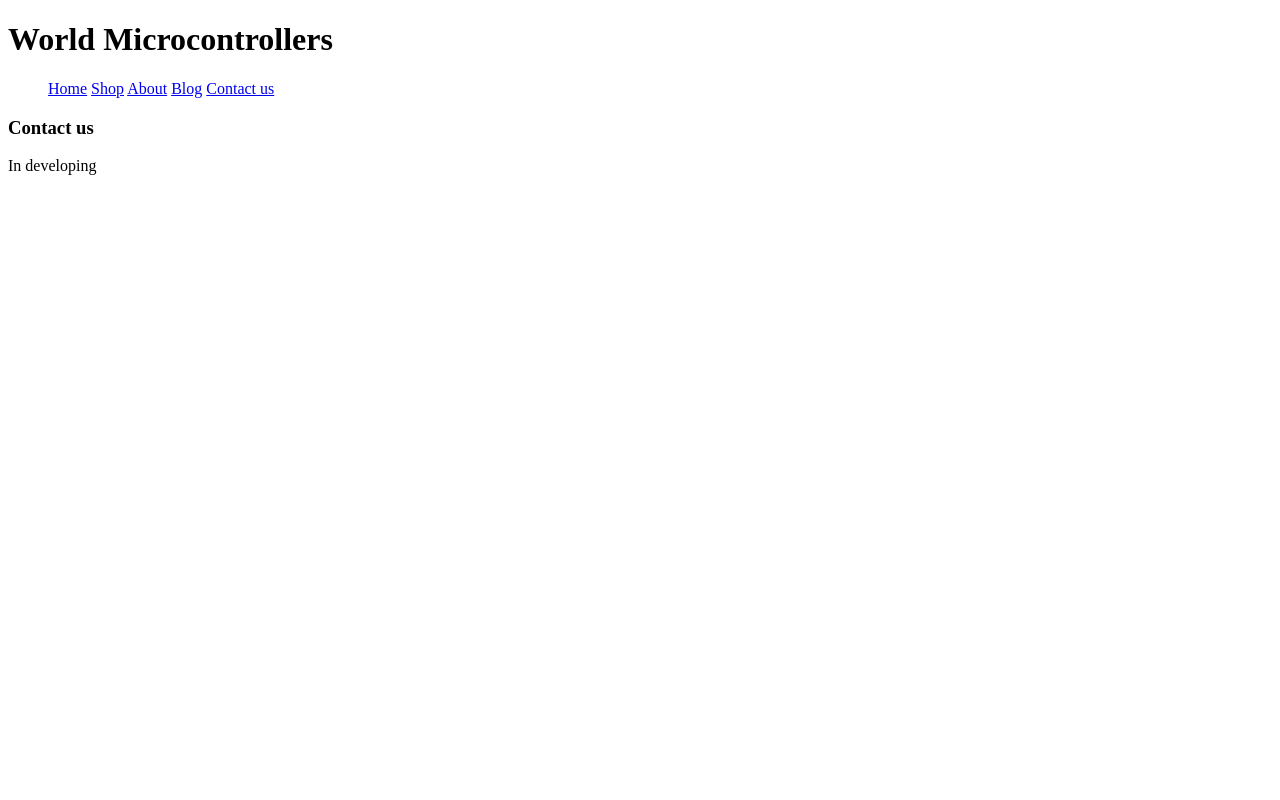
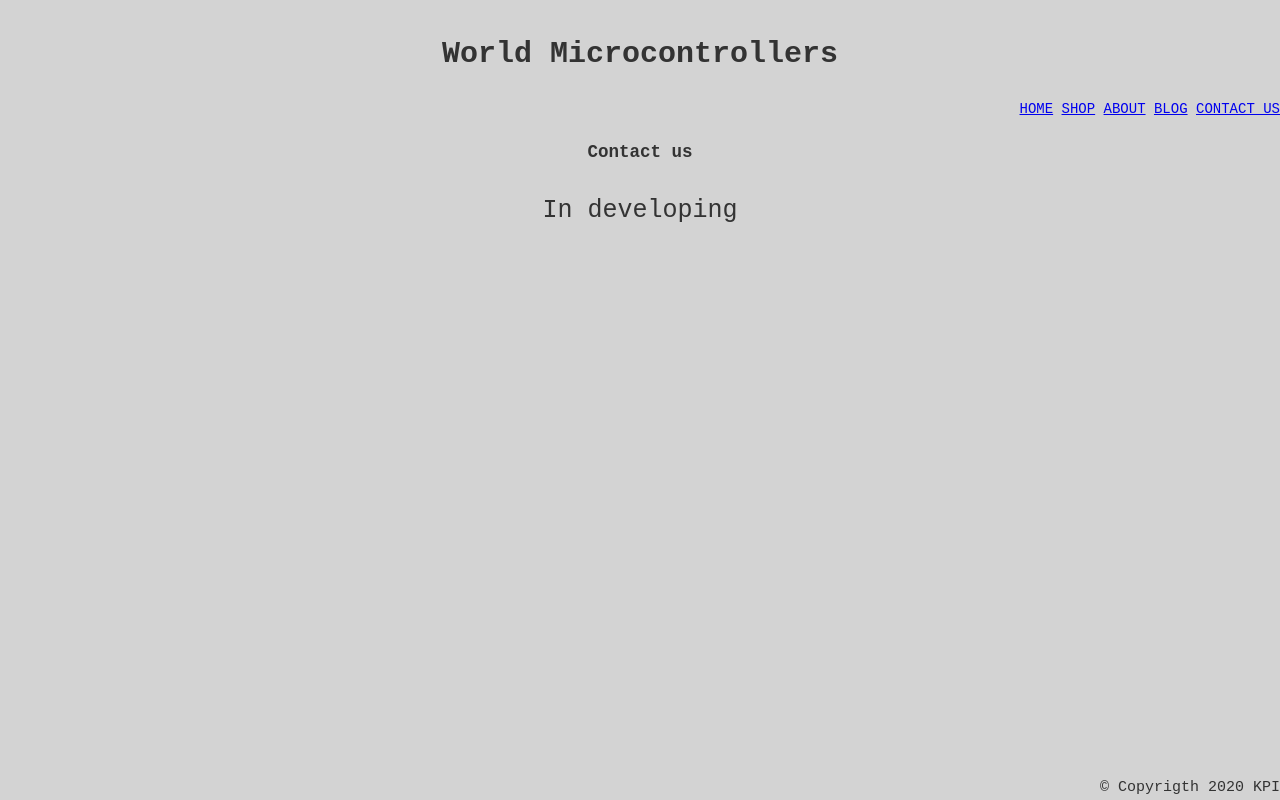
Before and after one commit to Sryzhenkov/Sryzhenkov.github.io, a plain HTML site: page contact.html in a window 1280 px wide. Drawn offline with Linux system fonts and the light colour scheme.

Commit message:
Tuesday 06.08 (10:10)
update all .css file

```diff
--- a/CSS/about.css
+++ b/CSS/about.css
@@ -0,0 +1,44 @@
+body {
+    margin: 0;
+    font-family:monospace;
+    background: lightgray;
+    font-size: 15px;
+    line-height: 1.6;
+    color: #333;
+}
+
+.container {
+    width: 100%;
+}
+
+.header {
+    width: 100%;
+    padding-top: 10px;
+    text-align: center;
+  /*  position: absolute;*/
+}
+
+.nav{
+    font-size: 14px;
+    text-transform: uppercase;
+    width: 100%;
+    text-align: right;
+}
+
+.intro{
+    width: 100%;
+    text-align: center;
+}
+
+.intro_text{
+    width: 100%;
+    text-align: center;
+    font-size: 25px;
+}
+
+.footer{
+    width: 100%;
+    position: absolute;
+    bottom: 0px;
+    text-align: right;
+}
--- a/CSS/blog.css
+++ b/CSS/blog.css
@@ -0,0 +1,44 @@
+body {
+    margin: 0;
+    font-family:monospace;
+    background: lightgray;
+    font-size: 15px;
+    line-height: 1.6;
+    color: #333;
+}
+
+.container {
+    width: 100%;
+}
+
+.header {
+    width: 100%;
+    padding-top: 10px;
+    text-align: center;
+  /*  position: absolute;*/
+}
+
+.nav{
+    font-size: 14px;
+    text-transform: uppercase;
+    width: 100%;
+    text-align: right;
+}
+
+.intro{
+    width: 100%;
+    text-align: center;
+}
+
+.intro_text{
+    width: 100%;
+    text-align: center;
+    font-size: 25px;
+}
+
+.footer{
+    width: 100%;
+    position: absolute;
+    bottom: 0px;
+    text-align: right;
+}
--- a/CSS/contact.css
+++ b/CSS/contact.css
@@ -0,0 +1,44 @@
+body {
+    margin: 0;
+    font-family:monospace;
+    background: lightgray;
+    font-size: 15px;
+    line-height: 1.6;
+    color: #333;
+}
+
+.container {
+    width: 100%;
+}
+
+.header {
+    width: 100%;
+    padding-top: 10px;
+    text-align: center;
+  /*  position: absolute;*/
+}
+
+.nav{
+    font-size: 14px;
+    text-transform: uppercase;
+    width: 100%;
+    text-align: right;
+}
+
+.intro{
+    width: 100%;
+    text-align: center;
+}
+
+.intro_text{
+    width: 100%;
+    text-align: center;
+    font-size: 25px;
+}
+
+.footer{
+    width: 100%;
+    position: absolute;
+    bottom: 0px;
+    text-align: right;
+}
--- a/CSS/index.css
+++ b/CSS/index.css
@@ -1,7 +1,7 @@
 body {
     margin: 0;
     font-family:monospace;
-background: lightgray;
+    background: lightgray;
     font-size: 15px;
     line-height: 1.6;
     color: #333;
@@ -15,14 +15,14 @@ background: lightgray;
     width: 100%;
     padding-top: 10px;
     text-align: center;
-    position: absolute;
+  /*  position: absolute;*/
 }
 
 
 .intro {
     width: 100%;
     position:absolute;
-    padding-top: 150px;
+    padding-top: 10px;
     text-align: center;
 }
 
@@ -42,3 +42,10 @@ background: lightgray;
 
     text-align: left;
 }
+
+.footer{
+    width: 100%;
+    position: absolute;
+    bottom: 0px;
+    text-align: right;
+}
--- a/CSS/shop.css
+++ b/CSS/shop.css
@@ -0,0 +1,44 @@
+body {
+    margin: 0;
+    font-family:monospace;
+    background: lightgray;
+    font-size: 15px;
+    line-height: 1.6;
+    color: #333;
+}
+
+.container {
+    width: 100%;
+}
+
+.header {
+    width: 100%;
+    padding-top: 10px;
+    text-align: center;
+  /*  position: absolute;*/
+}
+
+.nav{
+    font-size: 14px;
+    text-transform: uppercase;
+    width: 100%;
+    text-align: right;
+}
+
+.intro{
+    width: 100%;
+    text-align: center;
+}
+
+.intro_text{
+    width: 100%;
+    text-align: center;
+    font-size: 25px;
+}
+
+.footer{
+    width: 100%;
+    position: absolute;
+    bottom: 0px;
+    text-align: right;
+}
--- a/contact.html
+++ b/contact.html
@@ -6,9 +6,10 @@
     <title>World Microcontrollers</title>
 </head>
 <body>
-   <header>
+   <header class="header">
+       <div class="container">
         <h1>World Microcontrollers</h1>
-    <nav>
+    <nav class="nav">
         <ul>
                 <a href="index.html">Home</a>
                 <a href="shop.html">Shop</a>
@@ -17,13 +18,16 @@
                 <a href="contact.html">Contact us</a>
         </ul>
     </nav>
+        </div>
     </header>
     <main>
+       <div class="intro">
        <h3>Contact us</h3>
-       <div>In developing</div>
+          <p class="intro_text">In developing</p>
+       </div>
     </main>
-<!--footer>
+<footer class="footer">
     &copy; Copyrigth 2020 KPI
-</footer-->
+</footer>
 </body>
 </html>
```
Also changed, not shown: about.html (+7 -5 lines), blog.html (+9 -5 lines), index.html (+1 -3 lines), shop.html (+9 -5 lines).
